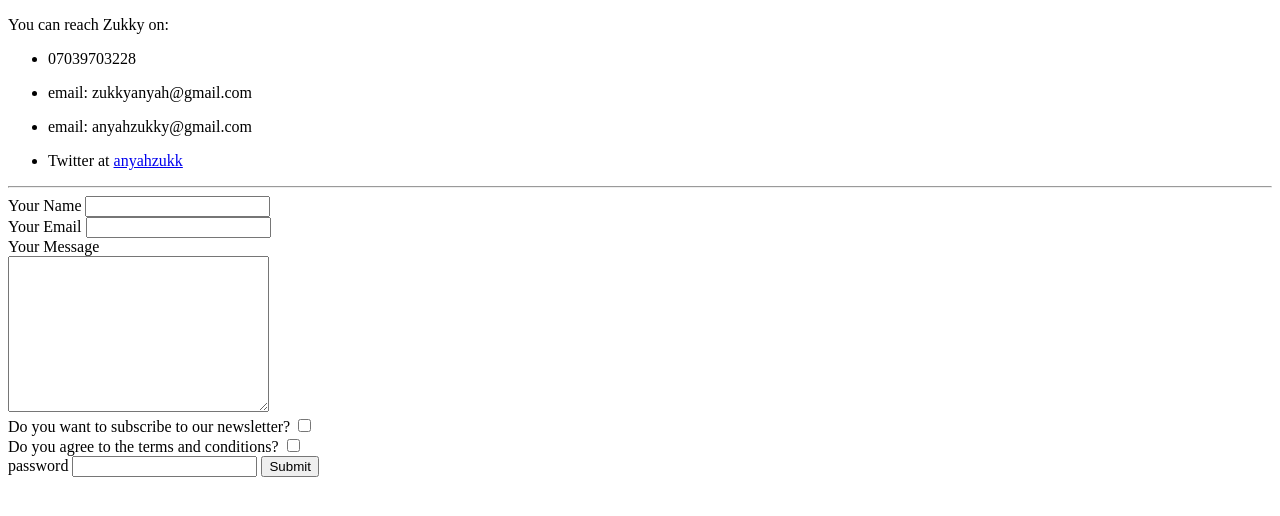
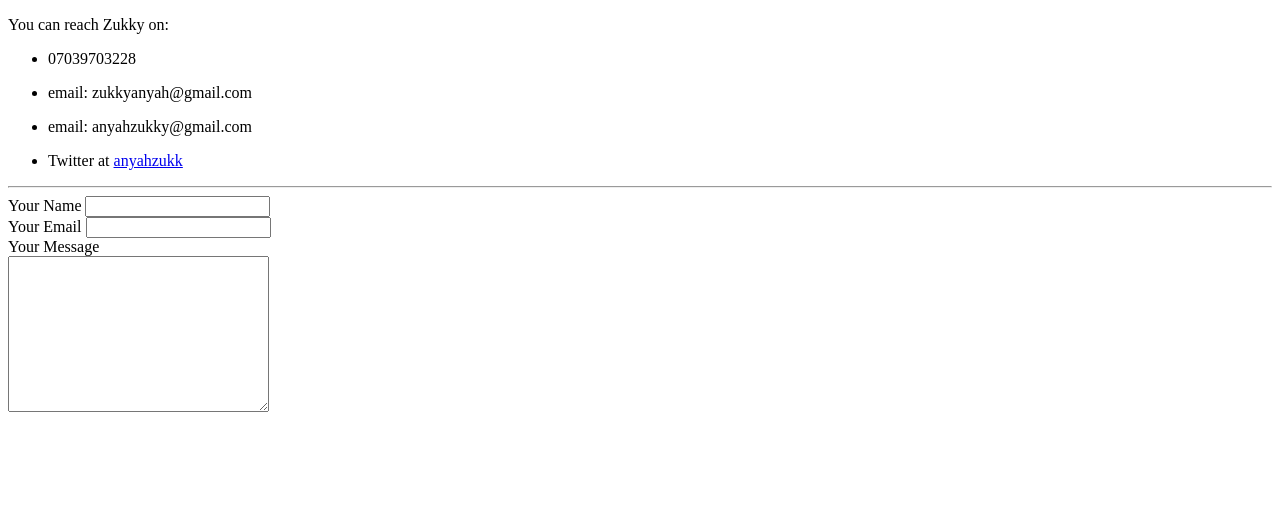
Before and after one commit to Uwaezukky/effective-meme, a plain HTML site: page Contact Me.html in a window 1280 px wide. Drawn offline with Linux system fonts and the light colour scheme.

Commit message:
Update Contact Me.html

```diff
--- a/Contact Me.html
+++ b/Contact Me.html
@@ -23,13 +23,7 @@
     <input type="email" name="Your Email" value=""> <br>
     <label>Your Message</label> <br>
     <textarea name="Your Message" rows="10" cols="30"></textarea><br>
-    Do you want to subscribe to our newsletter?
-    <input type="checkbox" name="" value=""> <br>
-    Do you agree to the terms and conditions?
-    <input type="checkbox" name="" value=""> <br>
-    <label>password</label>
-    <input type="password" name="" value="">
-    <input type="submit" name="">
+
 
   </form>
 </body>
```
